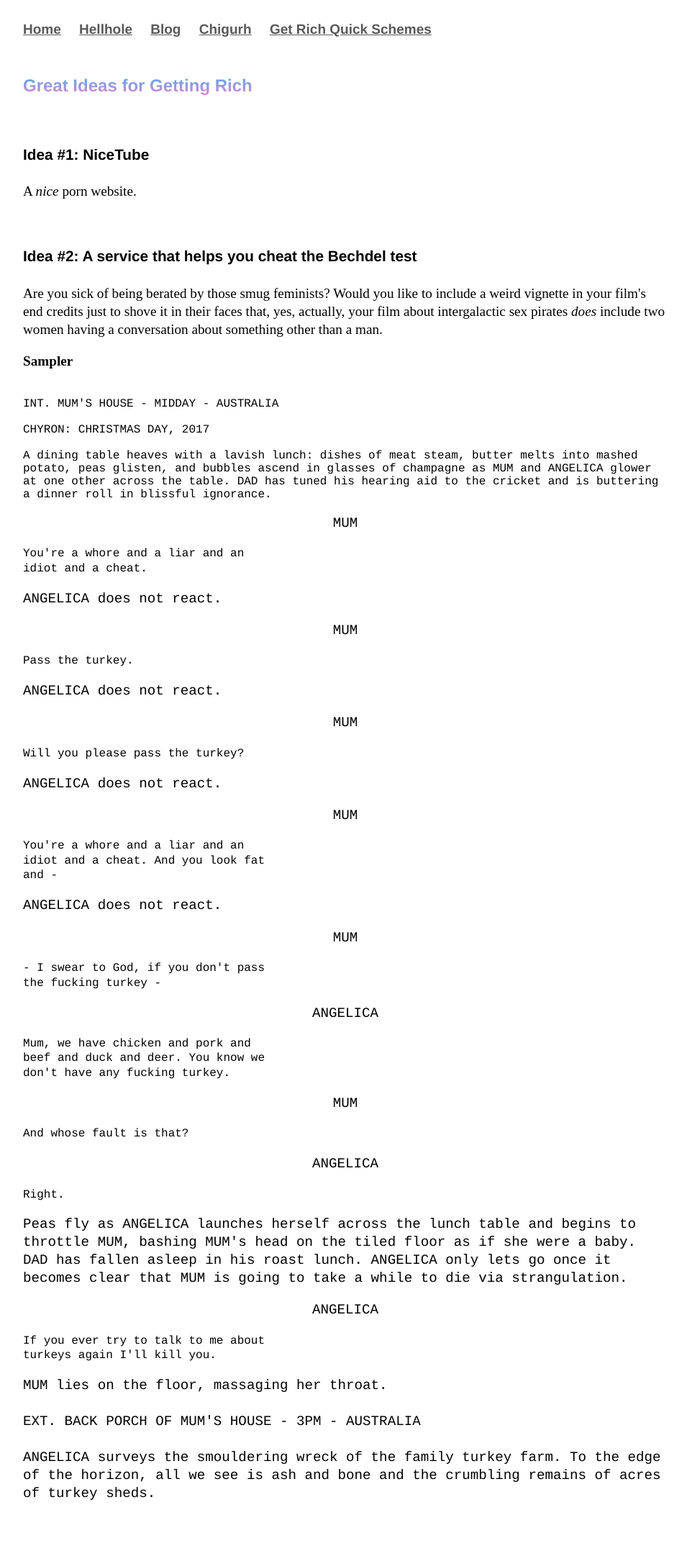
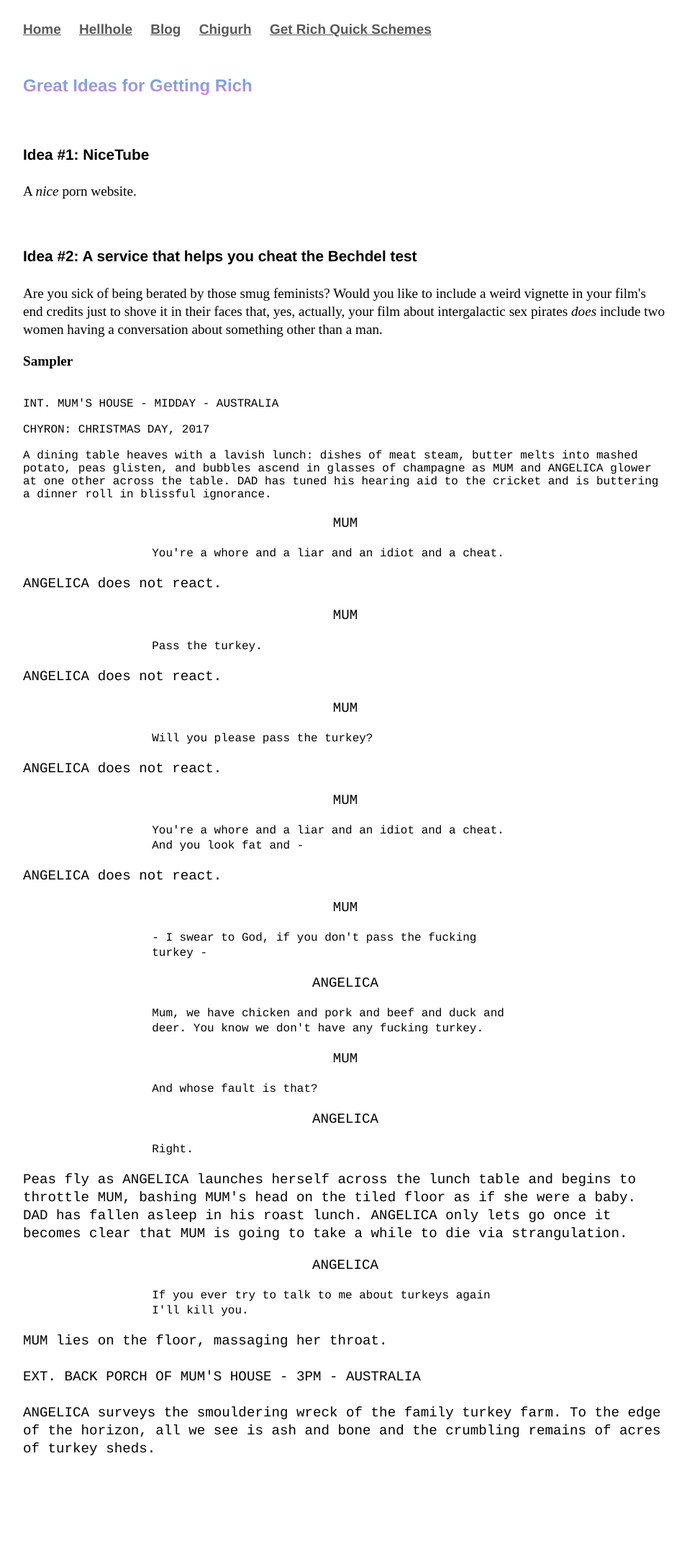
Before and after one commit to Pinelife/pinelife.github.io, a Jekyll site: the page schemes/index.html, which Jekyll copies as it is, in a window 1280 px wide. Shown: the whole page at 72% size, without its empty margins (160-1115 px from the left). Built offline with Jekyll 4.4.1, drawn with Linux system fonts in a browser that asks for light colours; after the commit the page ends 2093 px from its top, so only the background shows below that.

Commit message:
Update main.css

```diff
--- a/css/main.css
+++ b/css/main.css
@@ -30,8 +30,9 @@
 }
 
  .script2 {
-    width: 40%;
-     font-size:1em;
+    width: 55%;
+    font-size: 1em;
+    margin-left: 20%;
 }
 
 .Satan {
```
